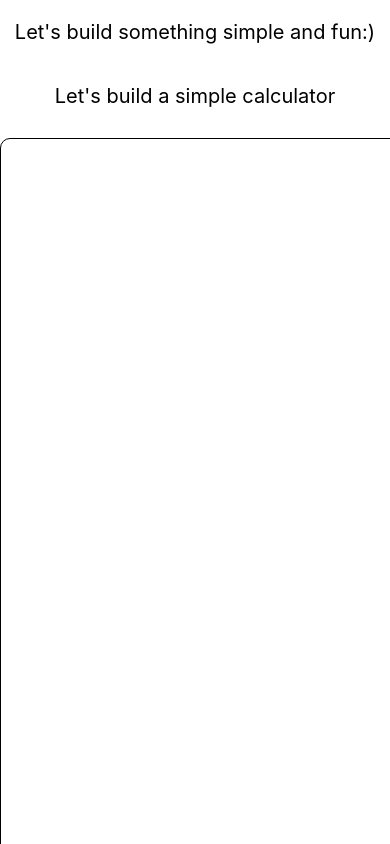
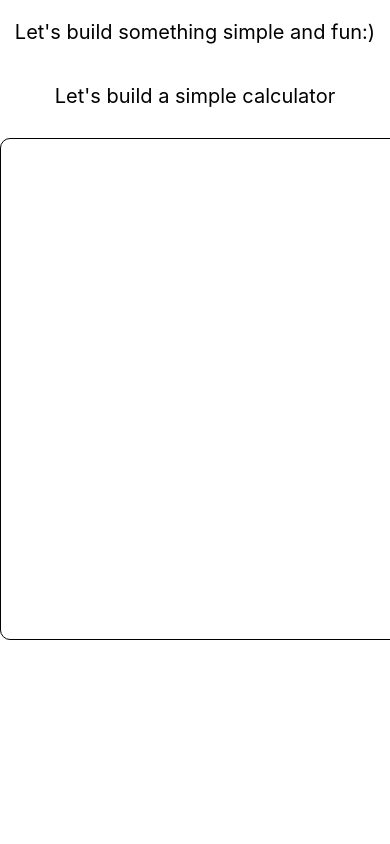
Before and after one commit to Robogram/buildbasic, a React (Create React App) app: page / in a window 390 px wide. Shown: the top 844 px of the page. Built offline with nearby package versions, Linux system fonts and the light colour scheme.

Commit message:
change height for iphone

```diff
--- a/src/App.scss
+++ b/src/App.scss
@@ -12,7 +12,7 @@
     border-radius: 10px;
     border-style: solid;
     border-width: 0.5px;
-    height: 1000px;
+    height: 500px;
     margin: 10px auto;
     width: 500px;
   }
```
Also changed, not shown: 1 other file (tests, documents, lock files or other folders).
